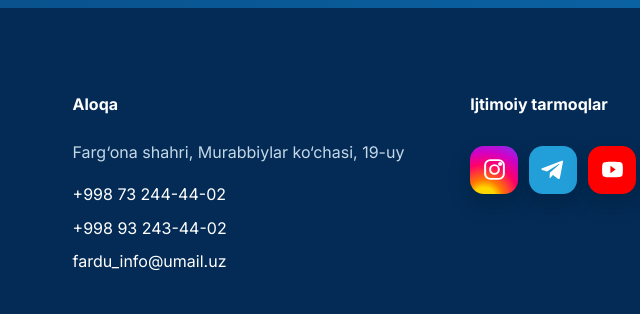
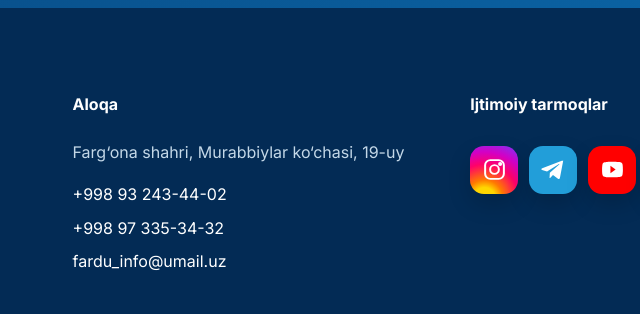
Before and after one commit to abdulahadxonazimov3d-lgtm/vitis_kosmetika, a website: page index.html in a window 1280 px wide. Shown: the part 5178-5492 px from the top of the page, 411-1051 px from the left. Drawn offline with nearby package versions, Linux system fonts and the light colour scheme.

Commit message:
Update index.html

```diff
--- a/index.html
+++ b/index.html
@@ -186,7 +186,7 @@
       <a class="brand footer-brand" href="#top"><img src="assets/vitis-logo.png" data-i18n-alt="logoAlt" alt="Vitis logotipi"><span><strong>VITIS</strong><small>VINIFERA LINNAEUS</small></span></a>
       <p data-i18n="footerDescription">Teri va soch uchun tabiiy uzum urug‘i moyi.</p>
     </div>
-    <div><h4 data-i18n="contact">Aloqa</h4><p data-i18n="address">Farg‘ona shahri, Murabbiylar ko‘chasi, 19-uy</p><a href="tel:+998732444402">+998 73 244-44-02</a><a href="tel:+998932434402">+998 93 243-44-02</a><a href="mailto:fardu_info@umail.uz">fardu_info@umail.uz</a></div>
+    <div><h4 data-i18n="contact">Aloqa</h4><p data-i18n="address">Farg‘ona shahri, Murabbiylar ko‘chasi, 19-uy</p><a href="tel:+998932434402">+998 93 243-44-02</a><a href="tel:+998973353432">+998 97 335-34-32</a><a href="mailto:fardu_info@umail.uz">fardu_info@umail.uz</a></div>
     <div><h4 data-i18n="socialNetworks">Ijtimoiy tarmoqlar</h4><div class="socials">
       <a class="social instagram" href="https://instagram.com/USERNAME" target="_blank" rel="noopener" aria-label="Instagram"><svg viewBox="0 0 24 24"><rect x="3" y="3" width="18" height="18" rx="5"/><circle cx="12" cy="12" r="4.2"/><circle cx="17.4" cy="6.8" r="1"/></svg></a>
       <a class="social telegram" href="https://t.me/USERNAME" target="_blank" rel="noopener" aria-label="Telegram"><svg viewBox="0 0 24 24"><path d="M21.4 3.2 18.2 20c-.2 1.2-.9 1.5-1.9.9l-4.8-3.5-2.3 2.2c-.3.3-.5.5-1 .5l.3-4.9 9-8.1c.4-.3-.1-.5-.6-.2L5.8 13.9 1 12.4c-1-.3-1-1 .2-1.5L20 3.6c.9-.3 1.7.2 1.4-.4z"/></svg></a>
```
